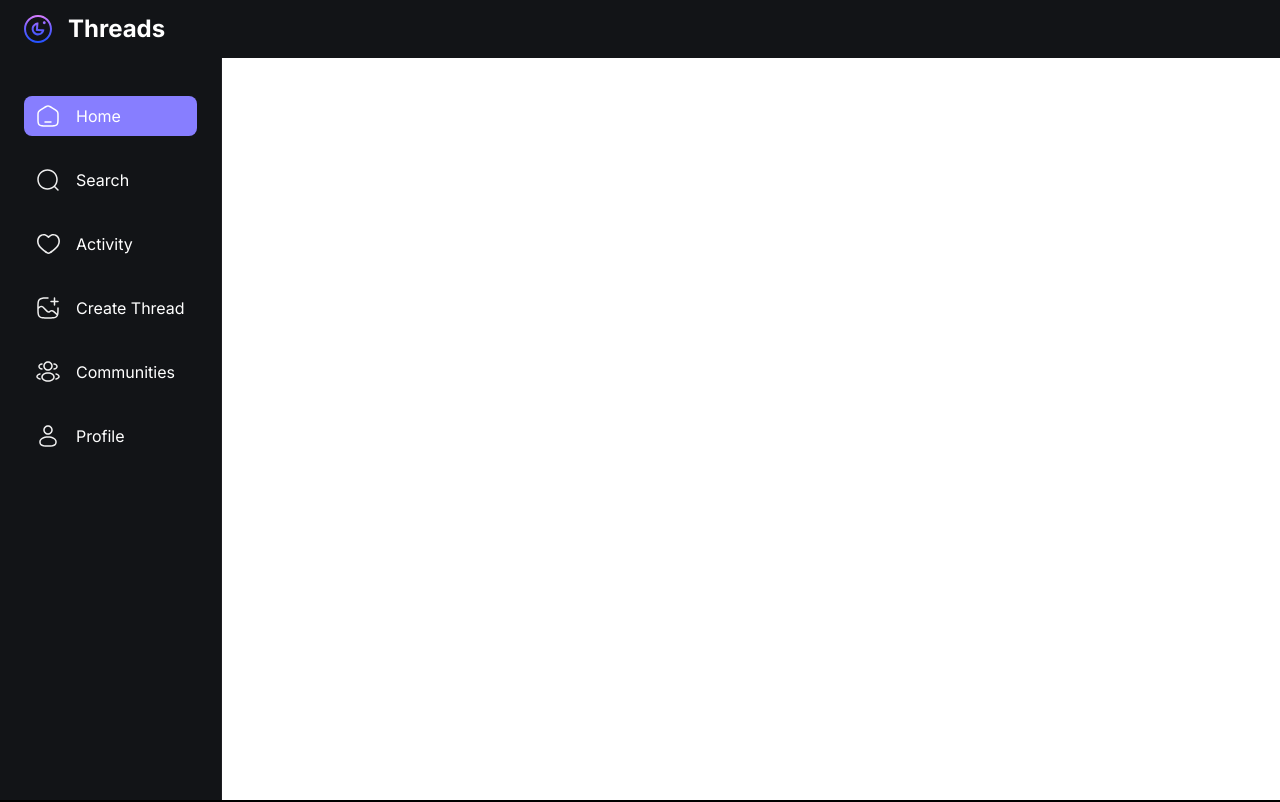
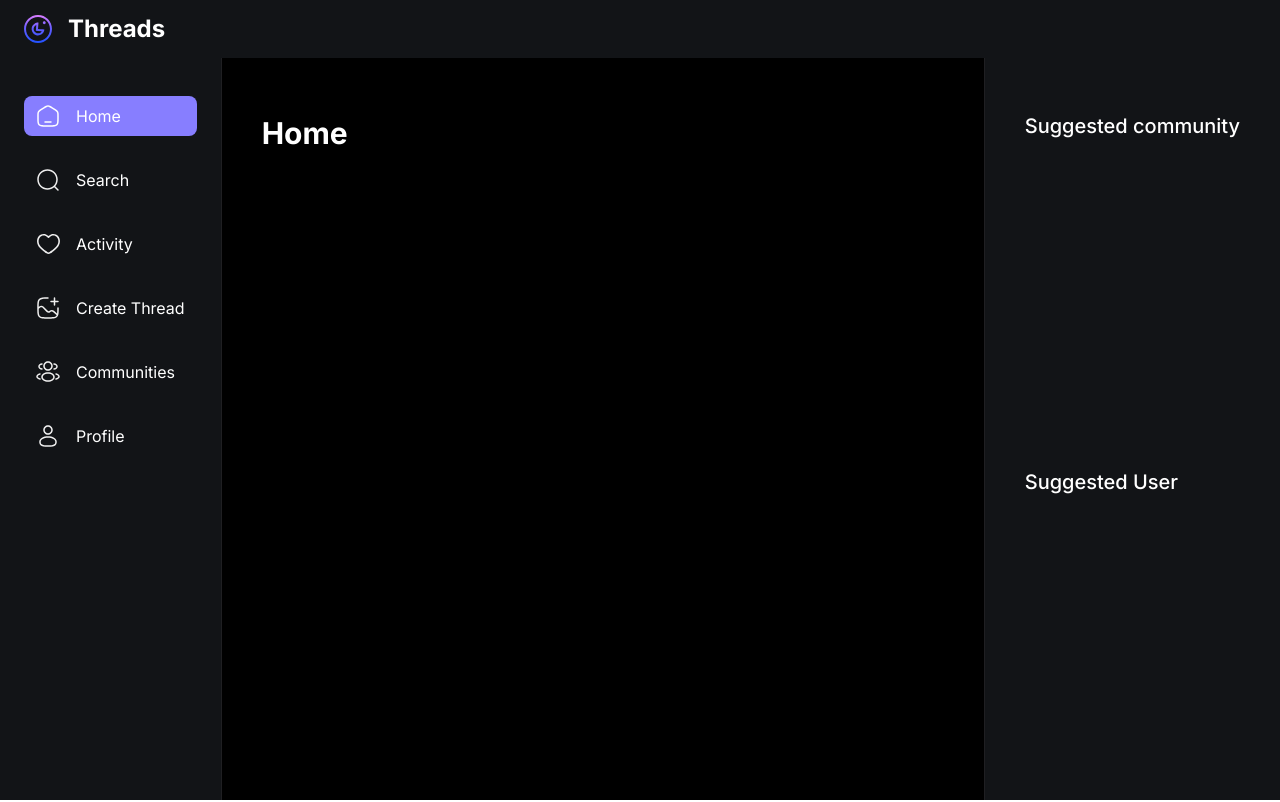
Before and after one commit to s-kvng/Bindle, a Next.js app: page / in a window 1280 px wide. Shown: the top 802 px of the page. Built offline with nearby package versions, Linux system fonts and the light colour scheme; no server answers.

Commit message:
update home layout

```diff
--- a/app/(root)/layout.tsx
+++ b/app/(root)/layout.tsx
@@ -26,7 +26,7 @@
       <html lang="en">
         <body className={inter.className}>
             <Topbar />
-            <main>
+            <main className='flex flex-row'>
               <LeftSidebar />
               <section className=' main-container' >
                 <div className=' w-full max-w-4xl' >
--- a/components/shared/RightSidebar.tsx
+++ b/components/shared/RightSidebar.tsx
@@ -1,5 +1,16 @@
 function RightSidebar(){
-    return <h1>RightSidebar</h1>
+    return (
+        <section className="custom-scrollbar rightsidebar">
+            <div className="flex flex-1 flex-col justify-start">
+                <h3 className=" text-heading4-medium text-light-1">Suggested community</h3>
+
+            </div>
+            <div className="flex flex-1 flex-col justify-start">
+                <h3 className=" text-heading4-medium text-light-1">Suggested User</h3>
+
+            </div>
+        </section>
+    )
 }
 
 export default RightSidebar;
--- a/components/shared/Topbar.tsx
+++ b/components/shared/Topbar.tsx
@@ -1,6 +1,8 @@
 import { OrganizationSwitcher, SignedIn, SignOutButton } from "@clerk/nextjs";
+import { dark } from "@clerk/themes";
 import Image from "next/image";
 import Link from "next/link";
+
 
 function Topbar(){
     return (
@@ -23,6 +25,7 @@
 
                 <OrganizationSwitcher
                         appearance={{
+                            baseTheme : dark,
                             elements : {
                                 organisationSwitcherTrigger : "py-2 px-4"
                             }
--- a/package.json
+++ b/package.json
@@ -10,6 +10,7 @@
   },
   "dependencies": {
     "@clerk/nextjs": "^4.23.2",
+    "@clerk/themes": "^1.7.5",
     "@types/node": "20.4.8",
     "@types/react": "18.2.18",
     "@types/react-dom": "18.2.7",
```
Also changed, not shown: 1 other file (tests, documents, lock files or other folders).
